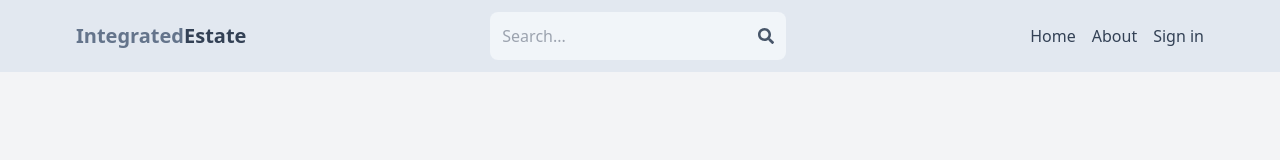
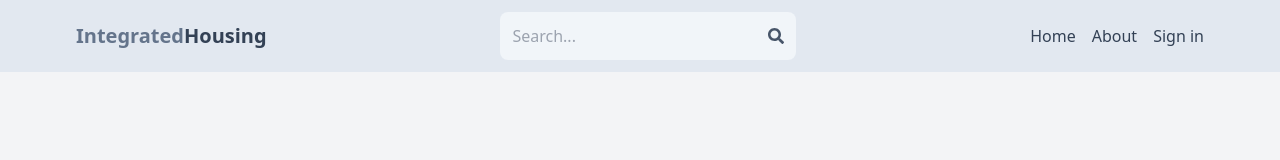
Before and after one commit to moadisasa-teck/Real-estate-Marketplace, a React (Vite) app in the folder client/: page / in a window 1280 px wide. Shown: the top 160 px of the page. Built offline with nearby package versions, Linux system fonts and the light colour scheme; no server answers.

Commit message:
update Header.jsx

```diff
--- a/client/src/components/Header.jsx
+++ b/client/src/components/Header.jsx
@@ -28,7 +28,7 @@ export default function Header() {
         <Link to="/">
           <h1 className="font-bold text-sm sm:text-xl flex flex-wrap">
             <span className="text-slate-500">Integrated</span>
-            <span className="text-slate-700">Estate</span>
+            <span className="text-slate-700">Housing</span>
           </h1>
         </Link>
         <form
```
